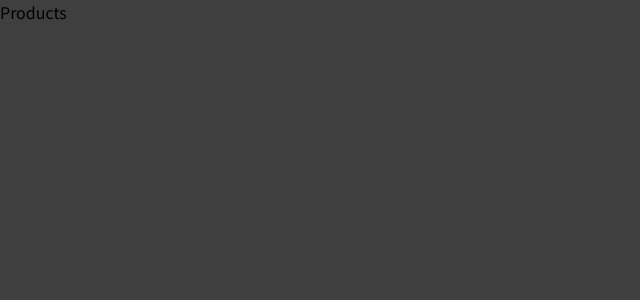
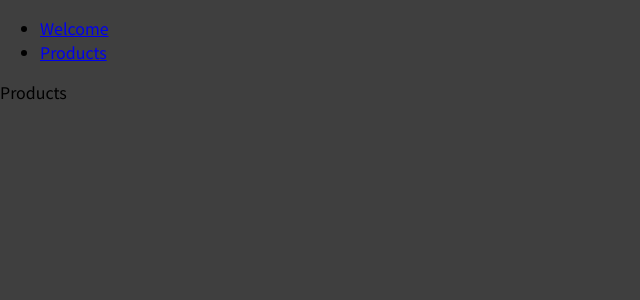
Before and after one commit to MohammmedDawood/course-react-router-simple-app, a React (Create React App) app: page /products in a window 1280 px wide. Shown: the top 300 px of the page, without its empty margins (0-640 px from the left). Built offline with nearby package versions, Linux system fonts and the light colour scheme.

Commit message:
Working with Links

```diff
--- a/src/App.js
+++ b/src/App.js
@@ -2,16 +2,20 @@
 
 import Welcome from "./pages/Welcome";
 import Products from "./pages/Products";
+import MainHeader from "./components/MainHeader";
 
 function App() {
   return (
     <div>
+      <MainHeader />
+      <main>
         <Route path="/welcome">
           <Welcome />
         </Route>
         <Route path="/products">
           <Products />
         </Route>
+      </main>
     </div>
   );
 }
--- /dev/null
+++ b/src/components/MainHeader.js
@@ -0,0 +1,21 @@
+import React from "react";
+import { Link } from "react-router-dom";
+
+function MainHeader() {
+  return (
+    <header>
+      <nav>
+        <ul>
+          <li>
+            <Link to="/welcome">Welcome</Link>
+          </li>
+          <li>
+            <Link to="/products">Products</Link>
+          </li>
+        </ul>
+      </nav>
+    </header>
+  );
+}
+
+export default MainHeader;
```
Lines whose indentation alone changed are shown as unchanged.
